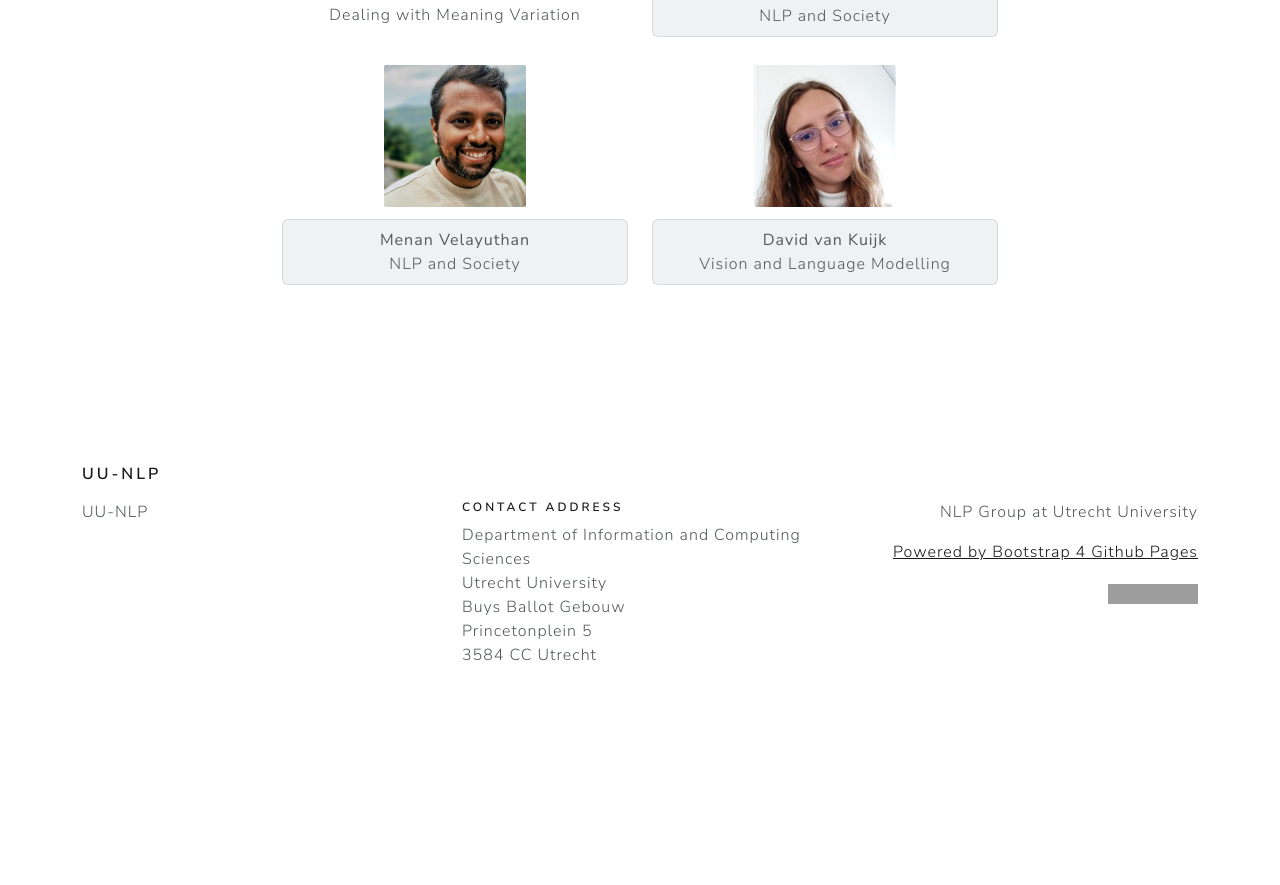
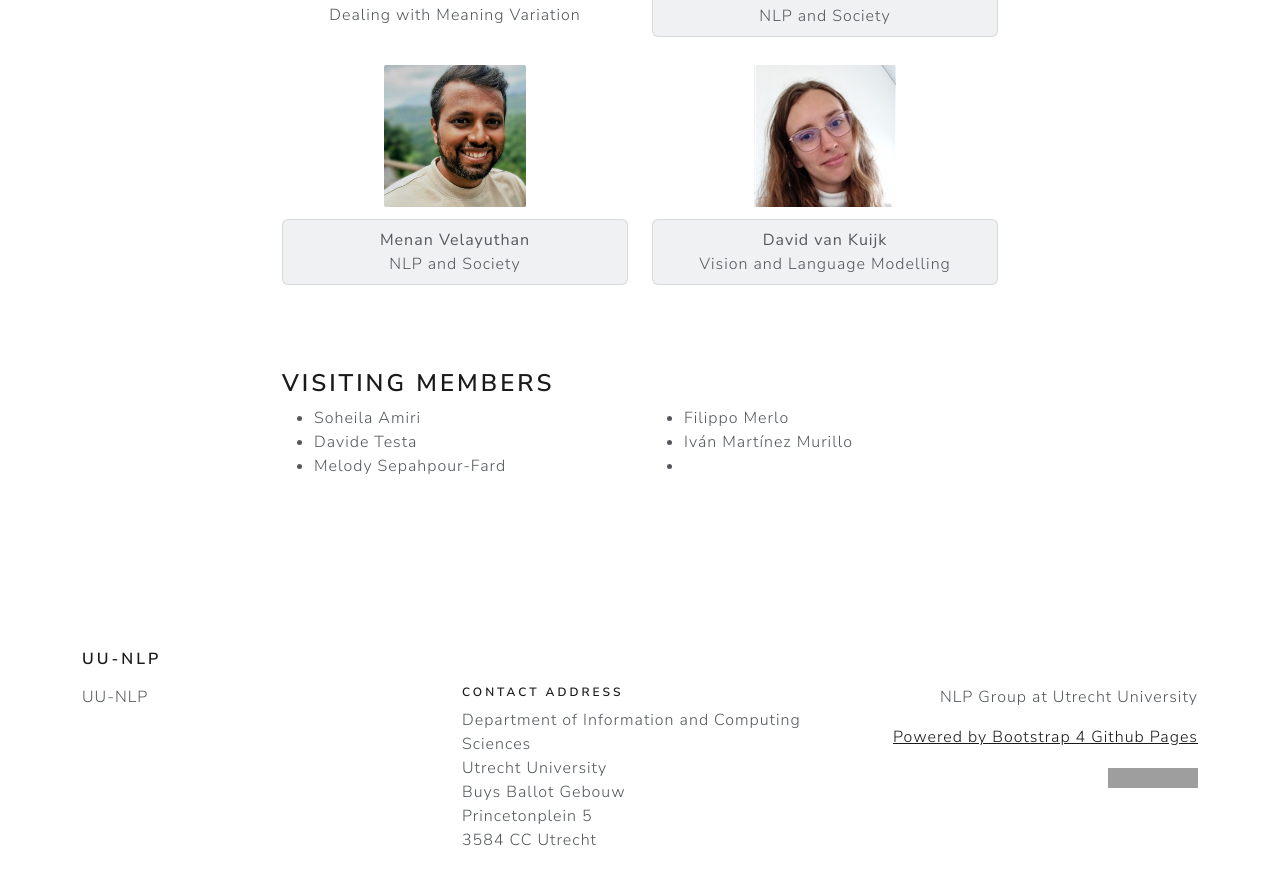
Before and after one commit to thaoanhdang/uu-nlp.github.io, a Jekyll site: the page built from people.md, in a window 1280 px wide and 900 px high, scrolled down 2265 px. Shown: the top 885 px of the window. Built offline with Jekyll 4.4.1, drawn with Linux system fonts in a browser that asks for light colours; before the commit the page ends 2980 px from its top, so only the background shows below that; grey boxes are pictures that could not be loaded.

Commit message:
Update people.md

```diff
--- a/people.md
+++ b/people.md
@@ -195,3 +195,24 @@ permalink: /people/
       </div>
     </div>
   </div>
+
+  <div style="margin-top: 60px;"></div>
+
+<h3>Visiting Members</h3>
+
+<div class="row">
+  <div class="col-md-6">
+    <ul>
+      <li>Soheila Amiri</li>
+      <li>Davide Testa</li>
+      <li>Melody Sepahpour-Fard</li>
+    </ul>
+  </div>
+  <div class="col-md-6">
+    <ul>
+      <li>Filippo Merlo</li>
+      <li>Iván Martínez Murillo</li>
+      <li></li>
+    </ul>
+  </div>
+</div>
```
